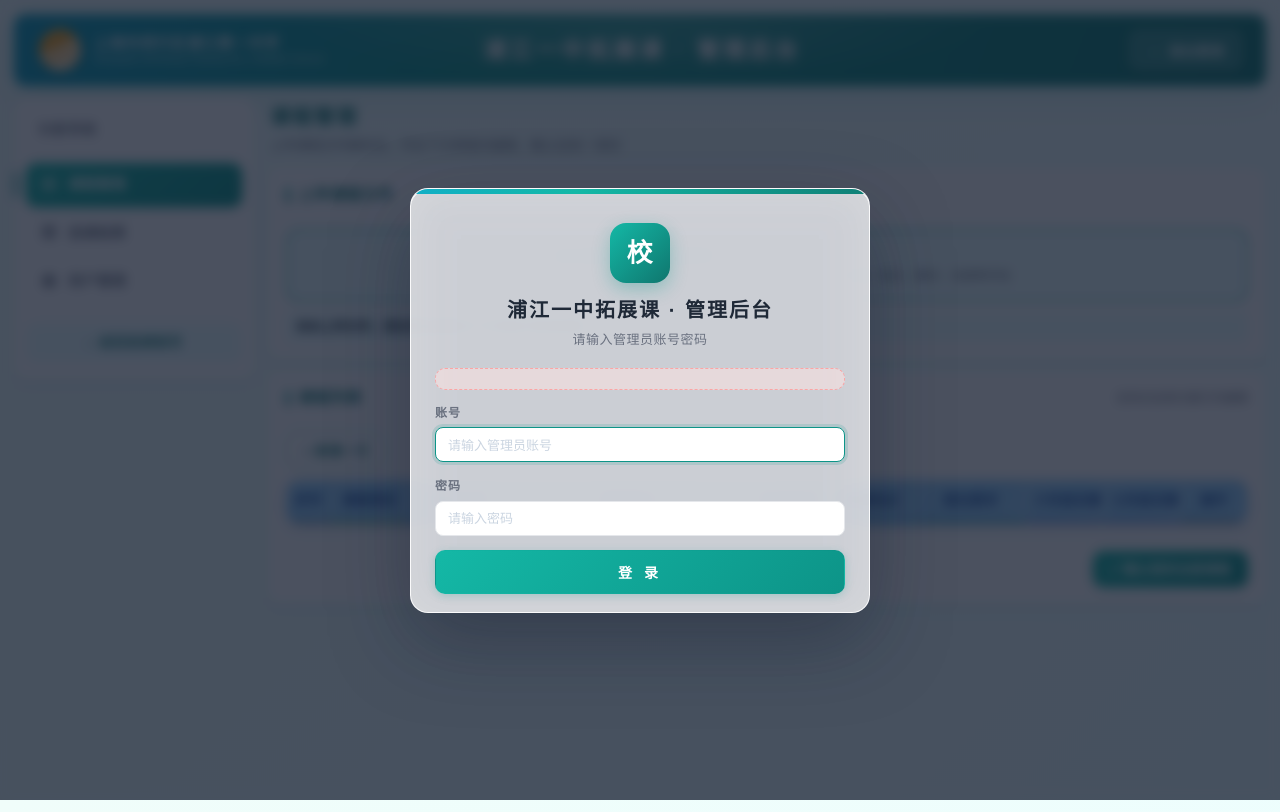
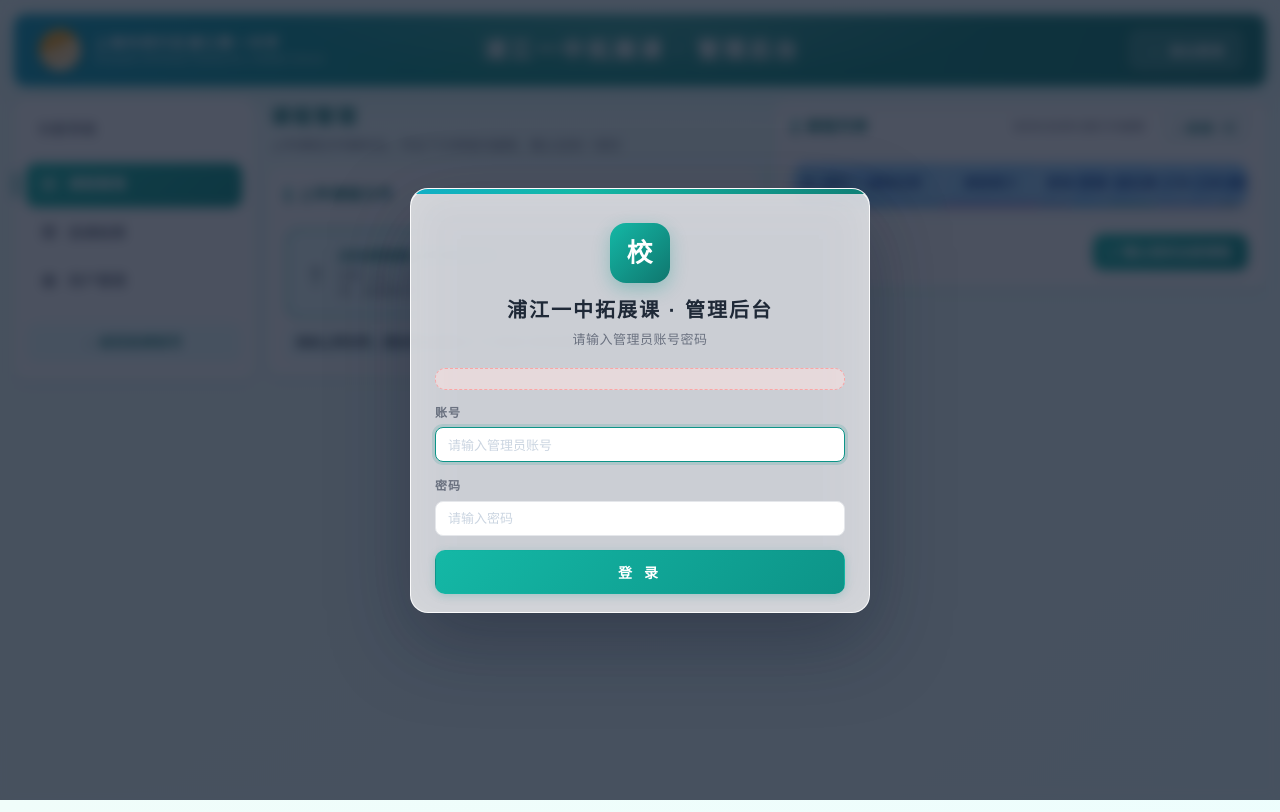
Before and after one commit to Ryan1993hh/pjyz-course-selection, a website: page frontend/admin.html in a window 1280 px wide. Drawn offline with Linux system fonts and the light colour scheme.

Commit message:
优化布局：课程管理左右等宽布局，新增按钮同行显示，表格列宽调整

```diff
--- a/frontend/admin.html
+++ b/frontend/admin.html
@@ -359,6 +359,55 @@ body {
   display: inline-block;
 }
 
+/* ===== 课程管理左右布局 ===== */
+.course-manage-row {
+  display: flex;
+  gap: 16px;
+  align-items: flex-start;
+}
+.course-manage-left {
+  flex: 1 1 50%;
+  min-width: 0;
+  display: flex;
+  flex-direction: column;
+  gap: 12px;
+}
+.course-manage-left .section-header {
+  margin-bottom: 0;
+}
+.course-list-card {
+  flex: 1 1 50%;
+  min-width: 0;
+  display: flex;
+  flex-direction: column;
+}
+.course-list-title {
+  display: flex;
+  justify-content: space-between;
+  align-items: center;
+}
+.card-title-right {
+  display: flex;
+  align-items: center;
+  gap: 8px;
+  margin-left: auto;
+}
+
+/* ===== 表格单元格自动换行 ===== */
+table.courses-table td[data-field="name"],
+table.courses-table td[data-field="description"] {
+  white-space: normal;
+  word-break: break-all;
+  line-height: 1.5;
+}
+.course-name {
+  white-space: normal;
+  word-break: break-all;
+  line-height: 1.4;
+  height: auto;
+  max-width: 100%;
+}
+
 /* ===== 通用按钮 ===== */
 .btn {
   display: inline-flex;
@@ -1046,6 +1095,16 @@ td.pwd-cell:hover { outline: 1.5px dashed var(--primary-light); outline-offset:
   table.courses-table td[data-field="description"] { font-size: 12px; }
   .course-name { font-size: 12px; padding: 3px 6px; }
 }
+@media (max-width: 1100px) {
+  .course-manage-row {
+    flex-direction: column;
+  }
+  .course-manage-left,
+  .course-list-card {
+    flex: 1 1 100%;
+    width: 100%;
+  }
+}
 @media (max-width: 960px) {
   .layout { flex-direction: column; }
   .sidebar {
@@ -1147,13 +1206,14 @@ td.pwd-cell:hover { outline: 1.5px dashed var(--primary-light); outline-offset:
 
     <!-- ===== 模块一：课程管理 ===== -->
     <section class="section active" id="section-courses">
+      <div class="course-manage-row">
+        <div class="course-manage-left">
           <div class="section-header">
             <div>
               <h2>课程管理</h2>
               <p class="desc">上传课程文件解析后，可在下方表格内编辑，确认后统一保存</p>
             </div>
           </div>
-
           <div class="card">
             <div class="card-title">上传课程文件</div>
             <div class="upload-area" id="uploadArea" title="点击或拖拽上传 xlsx / xls / docx 文件">
@@ -1166,28 +1226,29 @@ td.pwd-cell:hover { outline: 1.5px dashed var(--primary-light); outline-offset:
             </div>
             <div class="upload-msg" id="uploadMsg">尚未上传文件，您也可以直接在下方表格中新增课程</div>
           </div>
-
-      <div class="card">
-        <div class="card-title">
-          课程列表
-          <span style="margin-left:auto;font-weight:400;font-size:12px;color:var(--muted);letter-spacing:0;">支持点击单元格行内编辑</span>
-        </div>
-        <div class="action-bar left">
-          <button type="button" class="btn btn-outline" id="addRowBtn">+ 新增一行</button>
+        </div>
+
+        <div class="card course-list-card">
+          <div class="card-title course-list-title">
+            <span>课程列表</span>
+            <span class="card-title-right">
+              <span style="font-weight:400;font-size:12px;color:var(--muted);letter-spacing:0;margin-right:12px;">支持点击单元格行内编辑</span>
+              <button type="button" class="btn btn-outline btn-sm" id="addRowBtn">+ 新增一行</button>
+            </span>
           </div>
           <div class="table-wrap">
             <table class="courses-table" id="coursesTable">
               <colgroup>
                 <col style="width:4%;">
+                <col style="width:6%;">
+                <col style="width:18%;">
+                <col style="width:18%;">
+                <col style="width:6%;">
                 <col style="width:7%;">
                 <col style="width:9%;">
-              <col style="width:22%;">
-              <col style="width:7%;">
-              <col style="width:8%;">
-              <col style="width:10%;">
-              <col style="width:7%;">
-              <col style="width:7%;">
                 <col style="width:6%;">
+                <col style="width:6%;">
+                <col style="width:5%;">
               </colgroup>
               <thead>
                 <tr>
@@ -1208,6 +1269,7 @@ td.pwd-cell:hover { outline: 1.5px dashed var(--primary-light); outline-offset:
           </div>
           <div class="action-bar">
             <button type="button" class="btn btn-primary" id="saveCoursesBtn">✓ 确认保存全部课程</button>
+          </div>
         </div>
       </div>
     </section>
```
Lines whose indentation alone changed are shown as unchanged.
